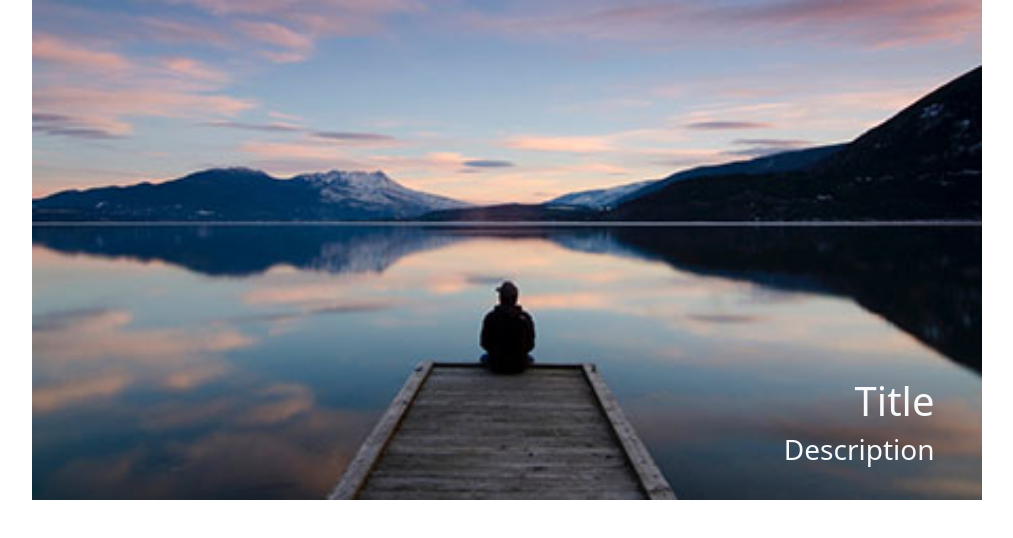
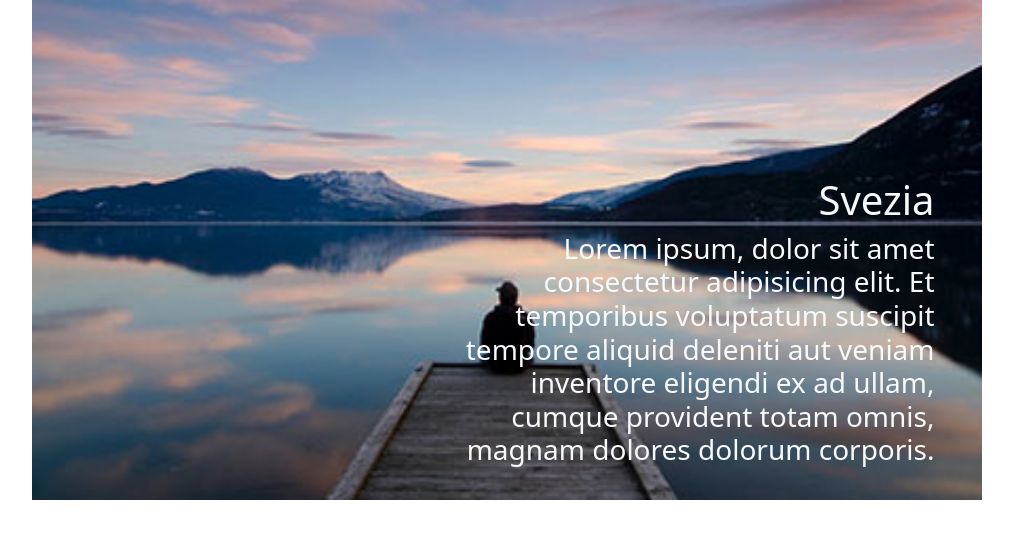
Before and after one commit to mariaacanfora/vue-slider, a plain HTML site: page index.html in a window 1280 px wide. Shown: the whole page, without its empty margins (38-1051 px from the left). Drawn offline with nearby package versions, Linux system fonts and the light colour scheme.

Commit message:
Added all images with VueJs and change some datails of base structure in html

```diff
--- a/css/style.css
+++ b/css/style.css
@@ -4,12 +4,21 @@
     box-sizing: border-box;
 }
 
-.item-conteiner{
+.item-container{
     height: 500px;
-    position: relative;
+    position: absolute;
+    top: 0;
+    bottom: 0;
+    left: 0;
+    right: 0;
+    opacity: 0;
 }
 
-.item-conteiner img {
+.img-active{
+    opacity: 1;
+}
+
+img {
     height: 100%;
     width: 100%;
     object-fit: cover;
@@ -21,8 +30,14 @@
     right: 0;
 }
 
-.item-conteiner .text-container{
+.img-active{
+    opacity: 1;
+}
+
+.text-container{
     position: absolute;
     bottom: 5%;
     right: 5%;
+    z-index: 99;
+    width: 50%;
 }
--- a/index.html
+++ b/index.html
@@ -1,40 +1,41 @@
 <!DOCTYPE html>
 <html lang="en">
+
 <head>
     <meta charset="UTF-8">
     <meta http-equiv="X-UA-Compatible" content="IE=edge">
     <meta name="viewport" content="width=device-width, initial-scale=1.0">
     <title>Carousel</title>
 
-    <link href="https://cdn.jsdelivr.net/npm/bootstrap@5.1.3/dist/css/bootstrap.min.css" rel="stylesheet" integrity="sha384-1BmE4kWBq78iYhFldvKuhfTAU6auU8tT94WrHftjDbrCEXSU1oBoqyl2QvZ6jIW3" crossorigin="anonymous">
+    <link href="https://cdn.jsdelivr.net/npm/bootstrap@5.1.3/dist/css/bootstrap.min.css" rel="stylesheet"
+        integrity="sha384-1BmE4kWBq78iYhFldvKuhfTAU6auU8tT94WrHftjDbrCEXSU1oBoqyl2QvZ6jIW3" crossorigin="anonymous">
     <link rel="stylesheet" href="css/style.css">
+
+    <script src="https://cdn.jsdelivr.net/npm/vue"></script>
+
 </head>
+
 <body>
 
-    <main>
+    <main id="root">
         <div class="container">
 
-            <div class="row">
+            <div class="row" style="position: relative;">
 
-                <div class="col-10 p-0">
+                <div class="col-10 p-0 item-container" v-for="(element, i) in items"
+                    :class="i === currentImg ? 'img-active' : '' ">
 
-                    <div class="item-conteiner">
-                        <img src="img/01.jpg" alt="">
+                    <img :src="element.image" :alt=" 'image number ' + (i + 1)">
 
-                        <div class="text-container text-light text-end">
-                            <h1>
-                                Title
-                            </h1>
-
-                            <h3>
-                                Description
-                            </h3>
-
-                        </div>
+                    <div class="text-container text-light text-end">
+                        <h1>
+                            {{element.title}}
+                        </h1>
+                        <h3>
+                            {{element.text}}
+                        </h3>
                     </div>
-
                 </div>
-
             </div>
 
         </div>
@@ -42,4 +43,5 @@
 
     <script src="js/script.js"></script>
 </body>
+
 </html>
--- a/js/script.js
+++ b/js/script.js
@@ -0,0 +1,42 @@
+
+Vue.config.devtools = true;
+
+new Vue({
+    el: '#root',
+    data: {
+        items: [
+            {
+                image: "img/01.jpg",
+                title: "Svezia",
+                text: "Lorem ipsum, dolor sit amet consectetur adipisicing elit. Et temporibus voluptatum suscipit tempore aliquid deleniti aut veniam inventore eligendi ex ad ullam, cumque provident totam omnis, magnam dolores dolorum corporis."
+            },
+
+            {
+                image: "img/02.jpg",
+                title: "Svizzera",
+                text: "Lorem ipsum"
+            },
+
+            {
+                image: "img/03.jpg",
+                title: "Gran Bretagna",
+                text: "Lorem ipsum, dolor sit amet consectetur adipisicing elit."
+            },
+
+            {
+                image: "img/04.jpg",
+                title: "Germania",
+                text: "Lorem ipsum, dolor sit amet consectetur adipisicing elit. Et temporibus voluptatum suscipit tempore aliquid deleniti aut veniam inventore eligendi ex ad ullam."
+            },
+
+            {
+                image: "img/01.jpg",
+                title: "Paradise",
+                text: "Et temporibus voluptatum suscipit tempore aliquid deleniti aut veniam inventore eligendi ex ad ullam."
+            },
+        ],
+
+        currentImg: 0,
+
+    },
+});
```
